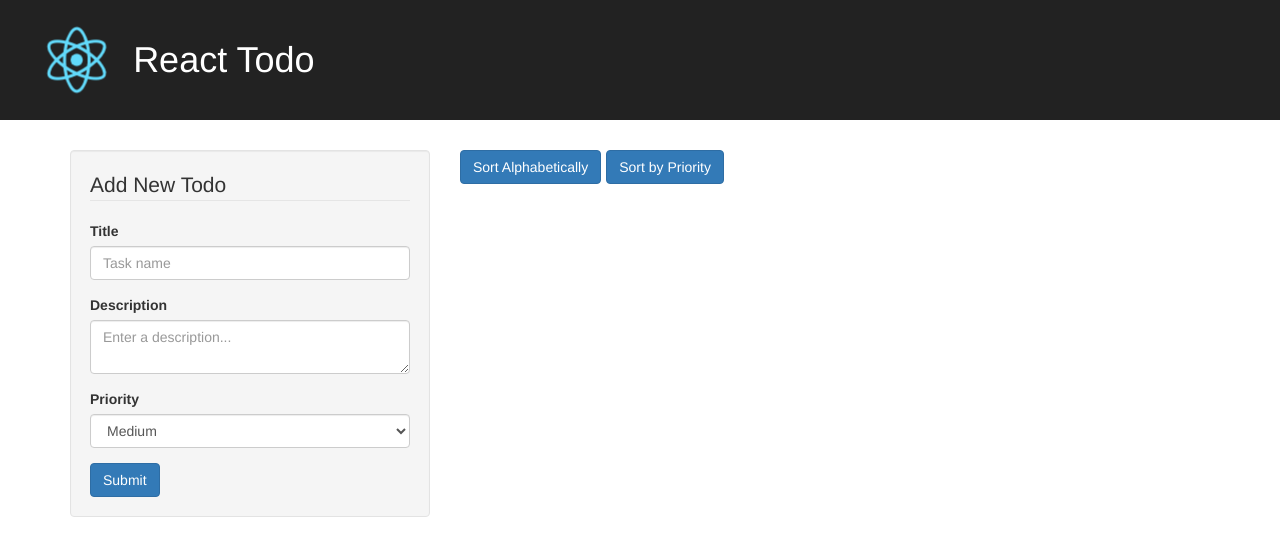
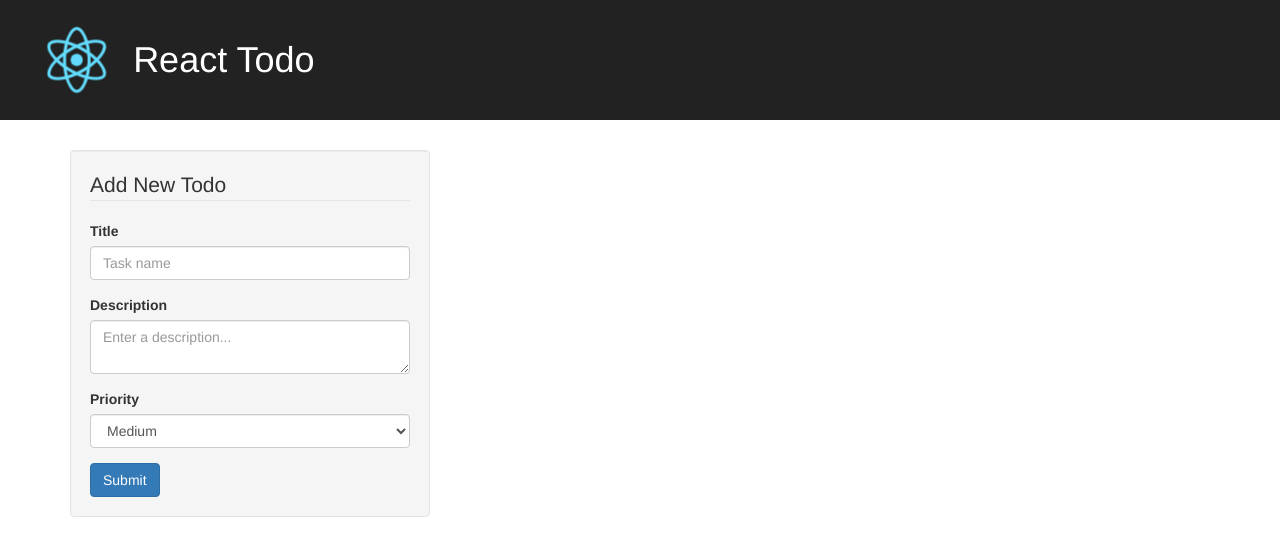
Before and after one commit to Ailuridaes/ReactTodo, a React (Create React App) app: page / in a window 1280 px wide. Shown: the top 556 px of the page. Built offline with nearby package versions, Linux system fonts and the light colour scheme.

Commit message:
WIP - restructuring components for Redux

```diff
--- a/src/components/App.js
+++ b/src/components/App.js
@@ -1,7 +1,7 @@
 import React from 'react';
-
-import AppBody from './AppBody';
-
+import ArrangedTodoList from '../containers/ArrangedTodoList';
+import AddTodo from '../containers/AddTodo';
+import { Grid, Row, Col } from 'react-bootstrap';
 import logo from '../logo.svg';
 import '../App.css';
 
@@ -13,7 +13,16 @@ class App extends React.Component {
           <img src={logo} className="App-logo" alt="logo" />
           <h1>React Todo</h1>
         </div>
-        <AppBody />
+        <Grid style={{paddingTop: 30}}>
+          <Row className="show-grid">
+            <Col md={4}>
+              <AddTodo />
+            </Col>
+            <Col md={8}>
+              <ArrangedTodoList />
+            </Col>
+          </Row>
+        </Grid>
       </div>
     );
   }
--- a/src/components/AppBody.jsx
+++ /dev/null
@@ -1,87 +0,0 @@
-import React from 'react';
-
-import TodoForm from './TodoForm';
-import Todo from './Todo';
-
-import { Button, ButtonToolbar, Grid, Row, Col } from 'react-bootstrap';
-
-class AppBody extends React.Component {
-  constructor(props) {
-    super(props);
-    this.state = {
-      todos: [],
-      sortProperty: 'title'
-    };
-
-    this.addTodo = this.addTodo.bind(this);
-    this.changeSort = this.changeSort.bind(this);
-  }
-
-  addTodo(todo) {
-    // TODO: only add if doesn't already exist
-    this.setState((prevState) => ({
-      todos: prevState.todos.concat(todo)
-    }));
-  }
-
-  changeSort(sortProperty) {
-    this.setState({
-      sortProperty: sortProperty
-    });
-  }
-
-  sortFunction(todoA, todoB) {
-    let sortBy = this.state.sortProperty;
-    let a = null;
-    let b = null;
-
-    // make sort case-insensitive for strings
-    if (typeof todoA[sortBy] === 'string') {
-      a = todoA[sortBy].toUpperCase();
-      b = todoB[sortBy].toUpperCase();
-    } else {
-      a = todoA[sortBy];
-      b = todoB[sortBy];
-    }
-
-    if (a < b) {
-      return -1;
-    } else if (a > b) {
-      return 1;
-    } else {
-      return 0;
-    }
-  }
-
-  render() {
-    const todoList = this.state.todos
-      .sort((a,b) => this.sortFunction(a, b))
-      .map((todo) =>
-        <Todo title={todo.title} description={todo.description} priority={todo.priority} key={todo.title} />
-      );
-
-    return (
-      <Grid style={{paddingTop: 30}}>
-        <Row className="show-grid">
-          <Col md={4}>
-            <TodoForm addTodo={this.addTodo} />
-          </Col>
-          <Col md={8}>
-            <ButtonToolbar style={{marginBottom: 20}}>
-              <Button bsStyle="primary" onClick={() => this.changeSort('title')}>
-                Sort Alphabetically
-              </Button>
-              <Button bsStyle="primary" onClick={() => this.changeSort('priority')}>
-                Sort by Priority
-              </Button>
-            </ButtonToolbar>
-            {todoList}
-          </Col>
-        </Row>
-      </Grid>
-    );
-  }
-
-}
-
-export default AppBody;
--- a/src/components/TodoForm.jsx
+++ b/src/components/TodoForm.jsx
@@ -29,8 +29,8 @@ class TodoForm extends React.Component {
     e.preventDefault();
     // validate that title is filled out
     if (this.state.title.length > 0) {
-      // send new todo to callback provided by AppBody
-      this.props.addTodo({
+      // send new todo to callback provided by AddTodo container
+      this.props.onSubmit({
         title: this.state.title,
         description: this.state.description,
         priority: this.state.priority
--- /dev/null
+++ b/src/components/TodoList.jsx
@@ -0,0 +1,16 @@
+import React from 'react';
+import Todo from './Todo';
+
+const TodoList = ({ todos, onTodoClick }) => (
+  <ul>
+    {todos.map(todo =>
+      <Todo
+        key={todo.id}
+        {...todo}
+        onClick={() => onTodoClick(todo.id)}
+      />
+    )}
+  </ul>
+);
+
+export default TodoList;
--- /dev/null
+++ b/src/containers/AddTodo.js
@@ -0,0 +1,22 @@
+import { connect } from 'react-redux';
+import { addTodo } from '../actions';
+import TodoForm from '../components/TodoForm';
+
+const mapStateToProps = (state) => {
+  return {};
+}
+
+const mapDispatchToProps = (dispatch) => {
+  return {
+    onSubmit: (todo) => {
+      dispatch(addTodo(todo))
+    }
+  }
+};
+
+const AddTodo = connect(
+  mapStateToProps,
+  mapDispatchToProps
+)(TodoForm);
+
+export default AddTodo;
--- /dev/null
+++ b/src/containers/ArrangedTodoList.js
@@ -0,0 +1,65 @@
+import { connect } from 'react-redux';
+import { toggleTodo } from '../actions';
+import TodoList from '../components/TodoList';
+
+const getVisibleTodos = (todos, filter) => {
+  switch (filter) {
+    case 'SHOW_COMPLETED':
+      return todos.filter(t => t.completed);
+    case 'SHOW_ACTIVE':
+      return todos.filter(t => !t.completed);
+    case 'SHOW_ALL':
+    default:
+      return todos;
+  }
+};
+
+const sortFunction = (todoA, todoB, sortProperty) => {
+  let a = null;
+  let b = null;
+
+  // make sort case-insensitive for strings
+  if (typeof todoA[sortProperty] === 'string') {
+    a = todoA[sortProperty].toUpperCase();
+    b = todoB[sortProperty].toUpperCase();
+  } else {
+    a = todoA[sortProperty];
+    b = todoB[sortProperty];
+  }
+
+  if (a < b) {
+    return -1;
+  } else if (a > b) {
+    return 1;
+  } else {
+    return 0;
+  }
+};
+
+const getSortedTodos = (todos, sortProperty) => {
+  return {
+    todos: todos.sort((a,b) => sortFunction(a, b, sortProperty))
+  }
+}
+
+const mapStateToProps = (state) => {
+  return {
+    todos: getVisibleTodos(state.todos, state.visibilityFilter)
+    // todos: getSortedTodos(getVisibleTodos(state.todos, state.visibilityFilter), state.sortProperty)
+  }
+};
+
+const mapDispatchToProps = (dispatch) => {
+  return {
+    onTodoClick: (id) => {
+      dispatch(toggleTodo(id))
+    }
+  }
+};
+
+const ArrangedTodoList = connect(
+  mapStateToProps,
+  mapDispatchToProps
+)(TodoList);
+
+export default ArrangedTodoList;
--- a/src/index.js
+++ b/src/index.js
@@ -1,8 +1,15 @@
 import React from 'react';
-import ReactDOM from 'react-dom';
+import { render } from 'react-dom';
+import { Provider } from 'react-redux';
+import { createStore } from 'redux';
+import todoApp from './reducers';
 import App from './components/App';
 
-ReactDOM.render(
-  <App />,
+let store = createStore(todoApp);
+
+render(
+  <Provider store={store}>
+    <App />
+  </Provider>,
   document.getElementById('root')
 );
```
